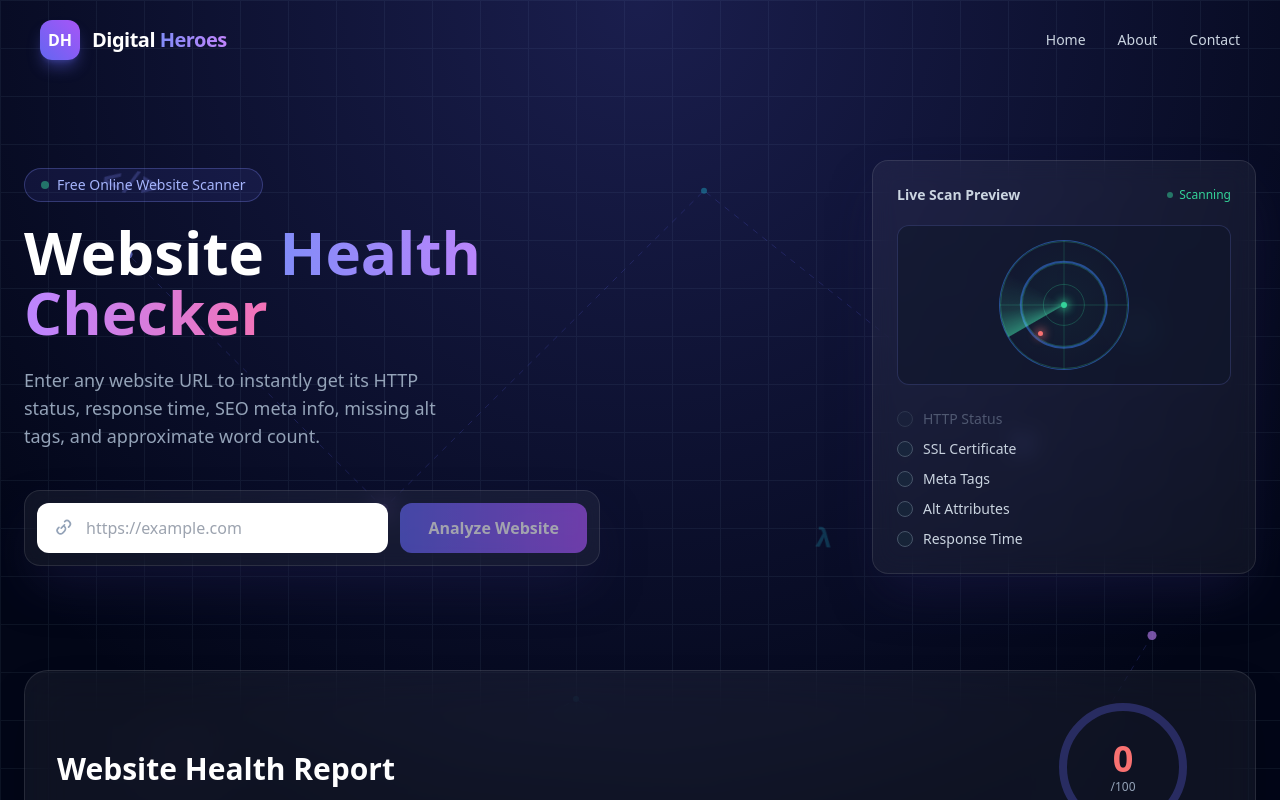
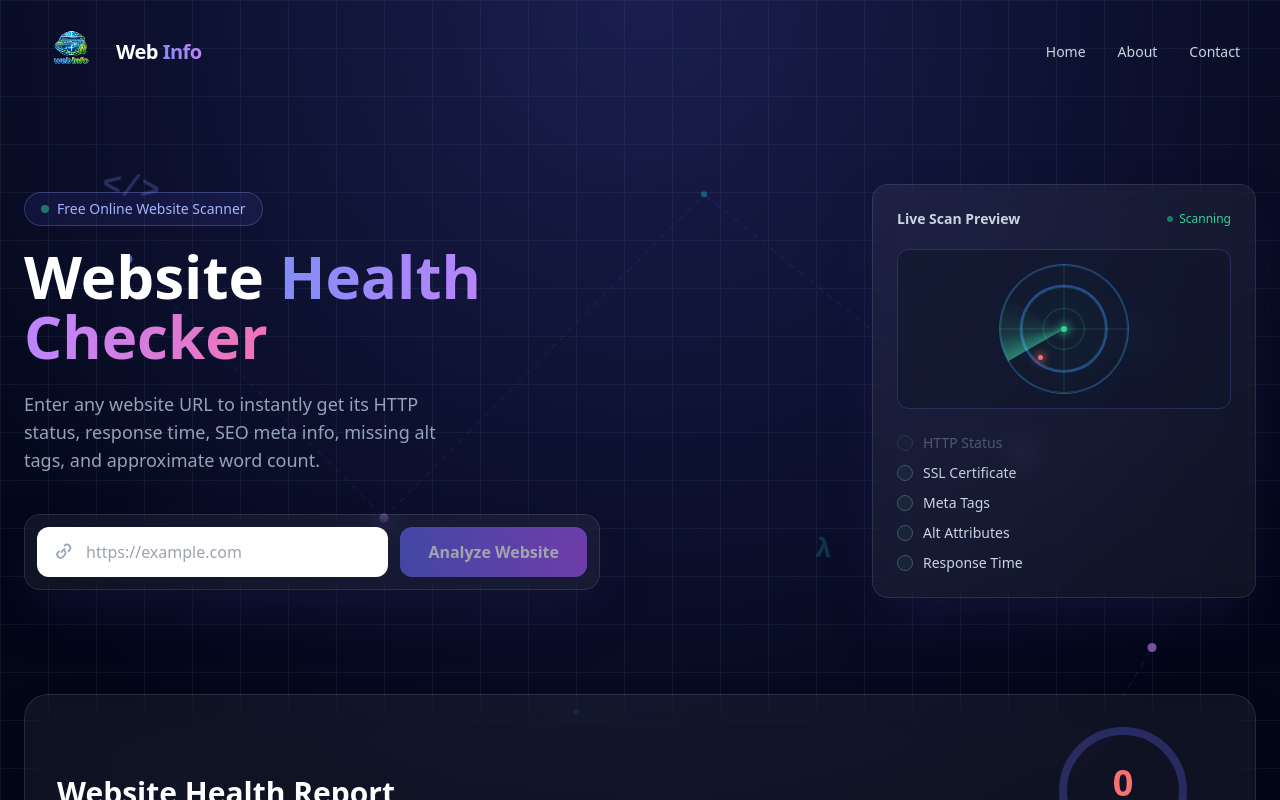
Before and after one commit to kumarnilima1512-bit/WebInfo, a Nuxt app: page / in a window 1280 px wide. Shown: the top 800 px of the page. Built offline with nearby package versions, Linux system fonts and the light colour scheme.

Commit message:
feat:added logo

```diff
--- a/app/pages/index.vue
+++ b/app/pages/index.vue
@@ -105,11 +105,15 @@ async function handleAnalyze(payload: { valid: boolean; url: string }) {
     <!-- ===== Navbar ===== -->
     <header class="relative z-10 flex items-center justify-between px-6 py-5 sm:px-10">
       <div class="flex items-center gap-3">
-        <div class="flex h-10 w-10 items-center justify-center rounded-xl bg-gradient-to-tr from-indigo-500 to-purple-500 font-bold text-white shadow-lg shadow-indigo-500/40">
-          DH
-        </div>
+        <div class="flex h-18 w-18 items-center justify-center overflow-hidden rounded-xl">
+          <img
+              src="/images/logo.png"
+              alt="WebInfo Logo"
+              class="h-16 w-16 object-contain"
+            />
+          </div>
         <span class="text-lg font-bold tracking-tight text-white sm:text-xl">
-          Digital <span class="bg-gradient-to-r from-indigo-400 to-purple-400 bg-clip-text text-transparent">Heroes</span>
+          Web <span class="bg-gradient-to-r from-indigo-400 to-purple-400 bg-clip-text text-transparent">Info</span>
         </span>
       </div>
 
```
Also changed, not shown: public/images/logo.png (added).
